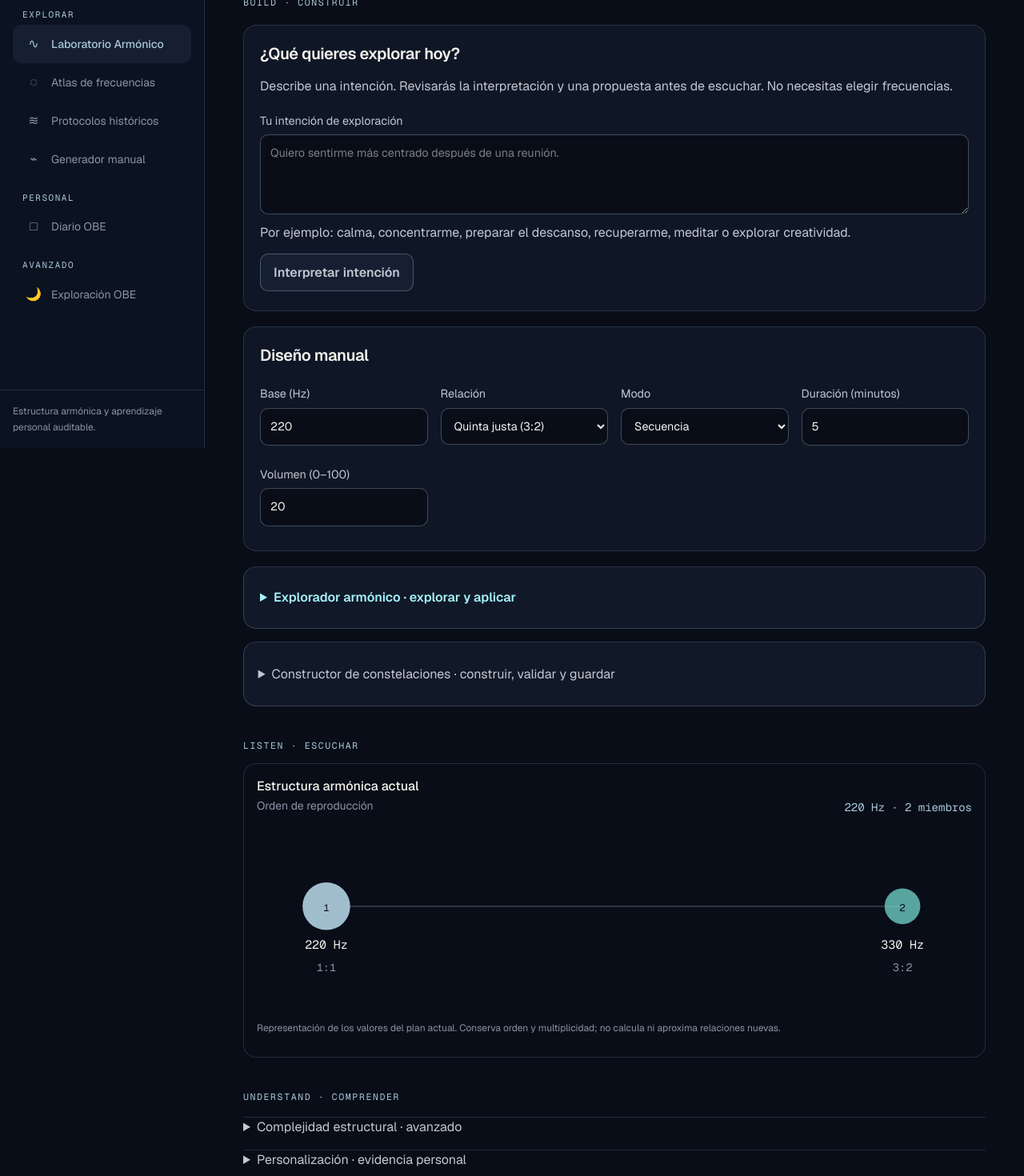
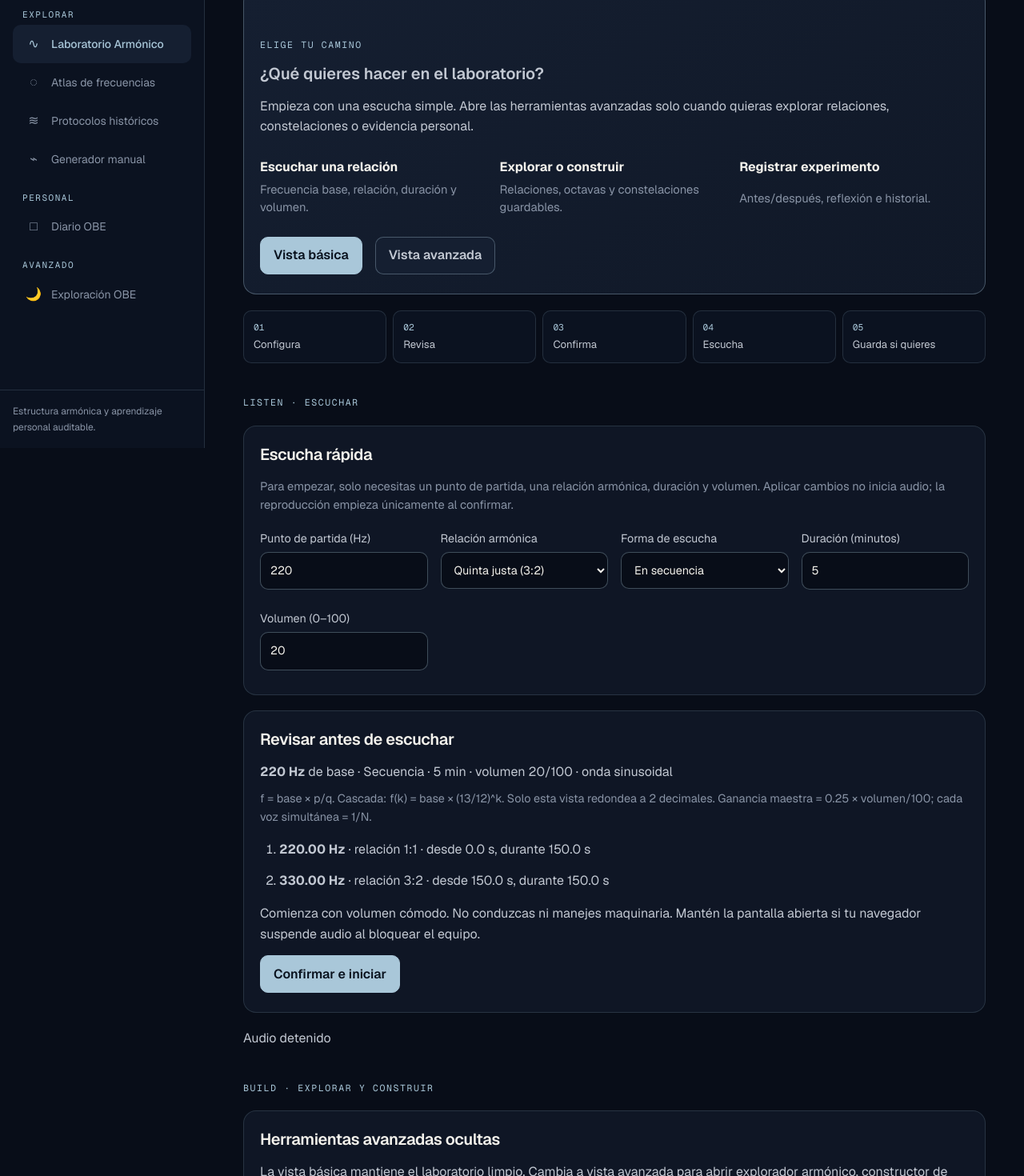
Before and after one commit to antoniodiaz70ad-dev/frequency-healer, a Next.js app in the folder frontend/: page /laboratorio-armonico in a window 1280 px wide. Shown: the part 240-1710 px from the top of the page at 80% size. Built offline with nearby package versions, Linux system fonts and the light colour scheme.

Commit message:
Simplify Harmonic Lab entry flow

```diff
--- a/frontend/src/components/voice/HarmonicLab.tsx
+++ b/frontend/src/components/voice/HarmonicLab.tsx
@@ -33,6 +33,7 @@ export default function HarmonicLab() {
   const activeExperiment = useRef<{ handle: ExperimentSessionHandle; id: string } | null>(null);
   const [engine] = useState(() => new HarmonicEngine());
   const [config, setConfig] = useState(initial); const [confirmed, setConfirmed] = useState(false);
+  const [labView, setLabView] = useState<'basic' | 'advanced'>('basic');
   const [playing, setPlaying] = useState(false); const [busy, setBusy] = useState(false); const [error, setError] = useState('');
   const wakeLockMessage = playbackWakeLockMessage(usePlaybackWakeLock(playing));
   let schedule; let invalid = '';
@@ -108,15 +109,51 @@ export default function HarmonicLab() {
       if (run === previewRun.current && expected === currentConfig.current && !startPending.current && !engine.isPlaying()) setConstellationPlan(plan);
     } catch (e) { if (run === previewRun.current) setPreviewError((e as Error).message); }
   };
-  return <FHPageShell width="wide"><div className={`${styles.workspace} ${styles.lab}`}><FHPageHeader eyebrow="Relaciones exactas · motor aislado" title="Laboratorio Armónico" description="Construye, escucha y comprende una estructura acústica. Las relaciones matemáticas no demuestran efectos médicos." /><p className={styles.labRegionLabel}>Build · Construir</p><GuidedRecommendation active={playing || busy} onConfirm={(value, consent) => startPlayback(undefined, value, consent)} onStop={stopPlayback}/><section><h2>Diseño manual</h2><fieldset disabled={playing || busy}><div className={styles.grid}>
-    <label>Base (Hz)<input type="number" min={40} max={2000} step="any" value={config.baseHz} onChange={e => edit({ baseHz: Number(e.target.value) })} /></label>
-    <label>Relación<select value={config.ratioId} onChange={e => edit({ ratioId: e.target.value as HarmonicConfig['ratioId'] })}>{Object.entries(RATIOS).map(([id, r]) => <option value={id} key={id}>{r.label} ({r.p}:{r.q})</option>)}</select></label>
-    <label>Modo<select value={config.mode} onChange={e => edit({ mode: e.target.value as HarmonicConfig['mode'] })}><option value="sequence">Secuencia</option><option value="simultaneous">Simultáneo</option></select></label>
+  return <FHPageShell width="wide"><div className={`${styles.workspace} ${styles.lab}`}><FHPageHeader eyebrow="Relaciones exactas · motor aislado" title="Laboratorio Armónico" description="Escucha relaciones, construye grupos de frecuencias y registra observaciones personales sin promesas médicas." />
+    <section className={styles.labOrientation} aria-labelledby="lab-start-title">
+      <div>
+        <p className={styles.labRegionLabel}>Elige tu camino</p>
+        <h2 id="lab-start-title">¿Qué quieres hacer en el laboratorio?</h2>
+        <p>Empieza con una escucha simple. Abre las herramientas avanzadas solo cuando quieras explorar relaciones, constelaciones o evidencia personal.</p>
+      </div>
+      <div className={styles.labModeCards}>
+        <a className="action" href="#lab-listen"><strong>Escuchar una relación</strong><span>Frecuencia base, relación, duración y volumen.</span></a>
+        <a className="action" href="#lab-build"><strong>Explorar o construir</strong><span>Relaciones, octavas y constelaciones guardables.</span></a>
+        <a className="action" href="#lab-record"><strong>Registrar experimento</strong><span>Antes/después, reflexión e historial.</span></a>
+      </div>
+      <div className={styles.labViewToggle} role="group" aria-label="Nivel de detalle del laboratorio">
+        <button type="button" className={labView === 'basic' ? styles.primary : undefined} aria-pressed={labView === 'basic'} onClick={() => setLabView('basic')}>Vista básica</button>
+        <button type="button" className={labView === 'advanced' ? styles.primary : undefined} aria-pressed={labView === 'advanced'} onClick={() => setLabView('advanced')}>Vista avanzada</button>
+      </div>
+    </section>
+
+    <ol className={styles.labFlow} aria-label="Flujo recomendado del laboratorio">
+      <li>Configura</li><li>Revisa</li><li>Confirma</li><li>Escucha</li><li>Guarda si quieres</li>
+    </ol>
+
+    <p className={styles.labRegionLabel} id="lab-listen">Listen · Escuchar</p>
+    <section><h2>Escucha rápida</h2><p className={styles.labSectionIntro}>Para empezar, solo necesitas un punto de partida, una relación armónica, duración y volumen. Aplicar cambios no inicia audio; la reproducción empieza únicamente al confirmar.</p><fieldset disabled={playing || busy}><div className={styles.grid}>
+      <label>Punto de partida (Hz)<input type="number" min={40} max={2000} step="any" value={config.baseHz} onChange={e => edit({ baseHz: Number(e.target.value) })} /></label>
+      <label>Relación armónica<select value={config.ratioId} onChange={e => edit({ ratioId: e.target.value as HarmonicConfig['ratioId'] })}>{Object.entries(RATIOS).map(([id, r]) => <option value={id} key={id}>{r.label} ({r.p}:{r.q})</option>)}</select></label>
+      <label>Forma de escucha<select value={config.mode} onChange={e => edit({ mode: e.target.value as HarmonicConfig['mode'] })}><option value="sequence">En secuencia</option><option value="simultaneous">Juntas</option></select></label>
       <label>Duración (minutos)<input type="number" min={1} max={60} value={config.durationSeconds / 60} onChange={e => edit({ durationSeconds: Number(e.target.value) * 60 })} /></label>
       <label>Volumen (0–100)<input type="number" min={0} max={100} value={config.uiVolume} onChange={e => edit({ uiVolume: Number(e.target.value) })} /></label>
-    {config.ratioId === 'cascade-13-12' && <><label>Incrementos<input type="number" min={1} max={8} value={config.increments} onChange={e => edit({ increments: Number(e.target.value) })} /></label><label>Trayectoria<select value={config.direction} onChange={e => edit({ direction: e.target.value as HarmonicConfig['direction'] })}><option value="ascending">Ascendente</option><option value="descending">Descendente</option><option value="return">Expansión y retorno</option></select></label></>}
+      {(labView === 'advanced' || config.ratioId === 'cascade-13-12') && config.ratioId === 'cascade-13-12' && <><label>Incrementos<input type="number" min={1} max={8} value={config.increments} onChange={e => edit({ increments: Number(e.target.value) })} /></label><label>Trayectoria<select value={config.direction} onChange={e => edit({ direction: e.target.value as HarmonicConfig['direction'] })}><option value="ascending">Ascendente</option><option value="descending">Descendente</option><option value="return">Expansión y retorno</option></select></label></>}
     </div></fieldset></section>
-    <HarmonicExplorer config={config} playbackActive={playing || busy} onApply={async (constellation, expectedConfig) => {
+
+    {schedule && <section><h2>Revisar antes de escuchar</h2><SessionPlan config={config} schedule={schedule} /><p>Comienza con volumen cómodo. No conduzcas ni manejes maquinaria. Mantén la pantalla abierta si tu navegador suspende audio al bloquear el equipo.</p>
+      {config.ratioId === 'cascade-13-12' && <label className={styles.check}><input type="checkbox" disabled={playing || busy} checked={confirmed} onChange={e => setConfirmed(e.target.checked)} />Acepto la exploración experimental 13/12, sin promesas de resultados.</label>}
+      <button className={styles.primary} disabled={playing || busy || (config.ratioId === 'cascade-13-12' && !confirmed)} onClick={async () => { await startPlayback(); }}>Confirmar e iniciar</button>
+    </section>}
+    {(playing || busy) && <button className={styles.stop} onClick={stopPlayback}>Detener sesión</button>}
+    <p role="status">{playing ? 'Audio en curso' : busy ? 'Preparando audio…' : 'Audio detenido'}</p>{wakeLockMessage && <p className={styles.muted}>{wakeLockMessage}</p>}
+    {(invalid || error) && <p role="alert" className={styles.error}>{invalid || error}</p>}
+
+    <p className={styles.labRegionLabel} id="lab-build">Build · Explorar y construir</p>
+    {labView === 'basic' && <section><h2>Herramientas avanzadas ocultas</h2><p>La vista básica mantiene el laboratorio limpio. Cambia a vista avanzada para abrir explorador armónico, constructor de constelaciones, recomendaciones personales y Discovery.</p><button type="button" onClick={() => setLabView('advanced')}>Abrir vista avanzada</button></section>}
+    {labView === 'advanced' && <div className={styles.labAdvancedStack}>
+      <GuidedRecommendation active={playing || busy} onConfirm={(value, consent) => startPlayback(undefined, value, consent)} onStop={stopPlayback}/>
+      <details open><summary>Explorador armónico · aplicar no reproduce</summary><p className={styles.labSectionIntro}>Usa esta zona para comparar relaciones y octavas. Seleccionar no cambia nada; aplicar solo actualiza los controles de escucha rápida.</p><HarmonicExplorer config={config} playbackActive={playing || busy} onApply={async (constellation, expectedConfig) => {
         const run = startRun.current;
         const changed = () => currentConfig.current !== expectedConfig || startPending.current || engine.isPlaying() || run !== startRun.current;
         if (changed()) return 'La configuración o reproducción cambió. Selecciona de nuevo con el audio detenido.';
@@ -131,10 +168,10 @@ export default function HarmonicLab() {
         if (result.status !== 'supported') return result.reason;
         edit({ baseHz: result.config.baseHz });
         return null;
-    }} />
+      }} /></details>
       <ConstellationBuilder context={config} playbackActive={playing || busy} onPreviewPlayback={record => void previewPlayback(record)} />
-    <p className={styles.labRegionLabel}>Listen · Escuchar</p>
-    {schedule && <HarmonicStructure config={config} schedule={schedule} />}
+    </div>}
+
     {previewError && <p role="alert">{previewError}</p>}
     {constellationPlan && <section aria-label="Confirmación de constelación guardada"><h2>Reproducción de constelación guardada</h2>
       <pre>{constellationPlan.constellation.name || constellationPlan.constellation.id}{'\n'}{constellationPlan.constellation.signature}</pre>
@@ -146,20 +183,14 @@ export default function HarmonicLab() {
       <button className={styles.primary} disabled={playing || busy} onClick={() => void startPlayback(constellationPlan)}>Confirmar y reproducir constelación</button>
       <button disabled={playing || busy} onClick={() => { ++previewRun.current; setConstellationPlan(null); }}>Cerrar vista previa de reproducción</button>
     </section>}
-    <p className={styles.labRegionLabel}>Understand · Comprender</p>
-    <StructureProfile config={config} label="Complejidad estructural · avanzado"/>
+
+    <p className={styles.labRegionLabel} id="lab-record">Record · Registrar y analizar</p>
+    <ExperimentSession ref={experiment} playbackActive={playing || busy} />
+    {labView === 'advanced' && <div className={styles.labAdvancedStack}>
+      {schedule && <details><summary>Estructura visible de la sesión</summary><HarmonicStructure config={config} schedule={schedule} /></details>}
+      <details><summary>Complejidad estructural · avanzado</summary><StructureProfile config={config} label="Complejidad estructural · avanzado"/></details>
       <PersonalizedAdvisor active={playing || busy} onConfirm={startDiscovery} onStop={stopPlayback}/>
       <ProtocolDiscovery active={playing || busy} onConfirm={startDiscovery} onStop={stopPlayback}/>
-    <ExperimentSession ref={experiment} playbackActive={playing || busy} />
-    {(invalid || error) && <p role="alert" className={styles.error}>{invalid || error}</p>}
-    {schedule && <section><h2>Propuesta visible</h2><SessionPlan config={config} schedule={schedule} /><p>Comienza con volumen cómodo. No conduzcas ni manejes maquinaria. Mantén la pantalla abierta si tu navegador suspende audio al bloquear el equipo.</p>
-      {config.ratioId === 'cascade-13-12' && <label className={styles.check}><input type="checkbox" disabled={playing || busy} checked={confirmed} onChange={e => setConfirmed(e.target.checked)} />Acepto la exploración experimental 13/12, sin promesas de resultados.</label>}
-      <button className={styles.primary} disabled={playing || busy || (config.ratioId === 'cascade-13-12' && !confirmed)} onClick={async () => {
-        await startPlayback();
-      }}>Confirmar e iniciar</button>
-
-    </section>}
-      {(playing || busy) && <button className={styles.stop} onClick={stopPlayback}>Detener sesión</button>}
-      <p role="status">{playing ? 'Audio en curso' : busy ? 'Preparando audio…' : 'Audio detenido'}</p>{wakeLockMessage && <p className={styles.muted}>{wakeLockMessage}</p>}
+    </div>}
   </div></FHPageShell>;
 }
--- a/frontend/src/components/voice/voice.module.css
+++ b/frontend/src/components/voice/voice.module.css
@@ -61,3 +61,16 @@
 @media (max-width: 40rem) { .historyActions button { width: 100%; } .historyMetrics { grid-template-columns: 1fr; } }
 
 .volumeControls{display:flex;flex-wrap:wrap;align-items:center;gap:0.75rem;margin:1rem 0}.volumeControls span{color:var(--fh-text-secondary);font-size:0.95rem}
+.labOrientation { display: grid; gap: 1rem; border-color: var(--fh-border-strong) !important; background: linear-gradient(145deg, var(--fh-surface-strong), var(--fh-surface)) !important; }
+.labModeCards { display: grid; grid-template-columns: repeat(auto-fit, minmax(min(100%, 15rem), 1fr)); gap: .8rem; }
+.labModeCards a { display: grid; gap: .35rem; margin: 0 !important; text-decoration: none; }
+.labModeCards strong { color: var(--fh-text); font-size: 1rem; }
+.labModeCards span, .labSectionIntro { color: var(--fh-text-muted); font-size: .92rem; }
+.labViewToggle { display: flex; flex-wrap: wrap; gap: .5rem; margin-top: .35rem; }
+.labFlow { display: grid; grid-template-columns: repeat(5, minmax(0, 1fr)); gap: .5rem; margin: 1.25rem 0 2rem; padding: 0; list-style: none; counter-reset: lab-step; }
+.labFlow li { counter-increment: lab-step; padding: .75rem; border: 1px solid var(--fh-border); border-radius: var(--fh-radius-control); background: var(--fh-bg-raised); color: var(--fh-text-secondary); font-size: .82rem; }
+.labFlow li::before { content: counter(lab-step, decimal-leading-zero); display: block; margin-bottom: .25rem; color: var(--fh-accent); font-family: var(--font-geist-mono), monospace; font-size: .7rem; }
+.labAdvancedStack { display: grid; gap: 1rem; }
+.labAdvancedStack > details { padding: 1rem 1.25rem; border: 1px solid var(--fh-border); border-radius: var(--fh-radius-surface); background: color-mix(in srgb, var(--fh-surface) 88%, transparent); }
+.labAdvancedStack summary { min-height: 44px; cursor: pointer; color: var(--fh-text); font-weight: 600; }
+@media (max-width: 48rem) { .labFlow { grid-template-columns: 1fr; } .labViewToggle button, .labModeCards a { width: 100%; } }
```
Lines whose indentation alone changed are shown as unchanged.
